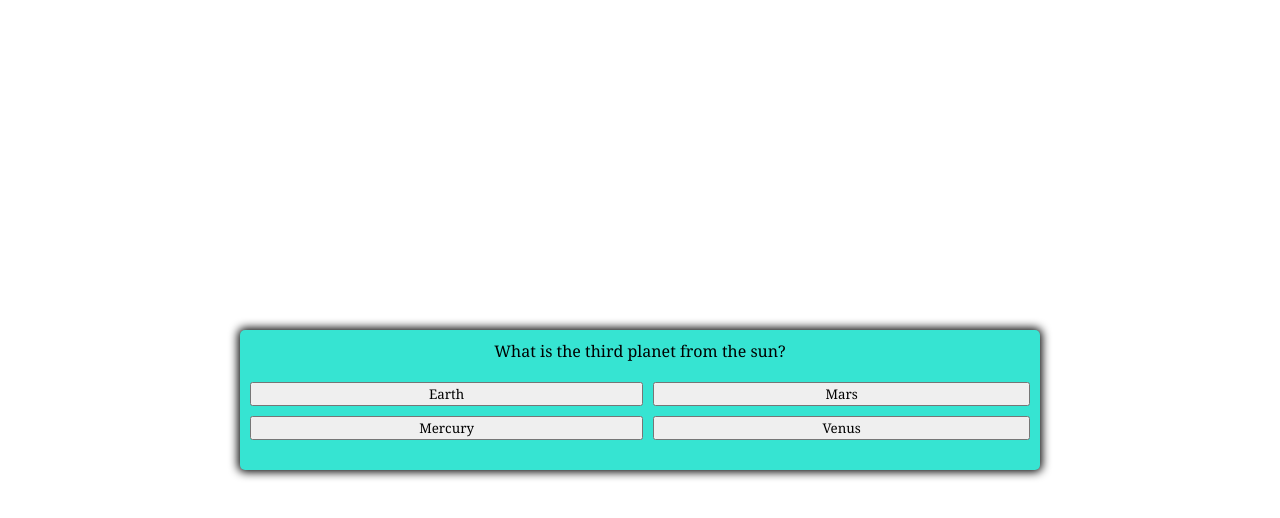
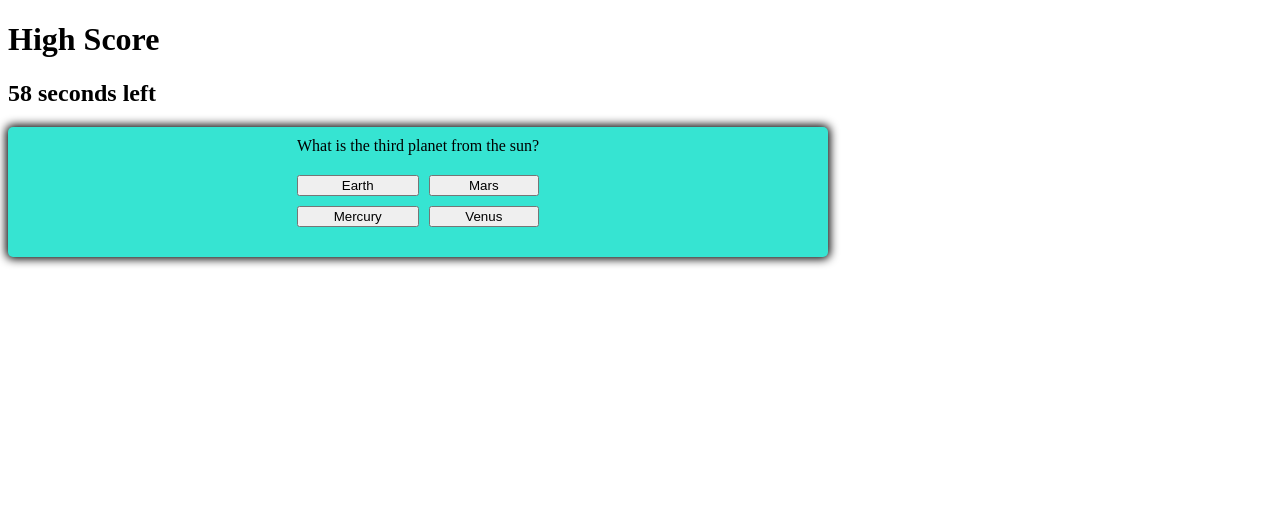
Before and after one commit to Korbin-Sargent/Coding-Quiz, a plain HTML site: page index.html in a window 1280 px wide. Both pictures are taken after a click on the button "Press Start to Begin the Quiz". Drawn offline with Linux system fonts and the light colour scheme.

Commit message:
Created timer and added code for local storage of user scores

```diff
--- a/index.html
+++ b/index.html
@@ -7,6 +7,10 @@
     <link rel="stylesheet" href="style.css" />
     <title>Quiz Time!</title>
   </head>
+  <header>
+    <h1 id="high-score">High Score</h2>
+    <h2 id="timer"></h2>
+  </header>
   <body>
     <div class="container">
       <div id="question-container" class="hide">
@@ -14,13 +18,12 @@
         <div id="answer-buttons" class="answer-grid"></div>
       </div>
       <div id="display-score" class="hide">
-        <h2>Complete!</h2>
+        <h3>Complete!</h3>
         <p id="userScore"></p>
       </div>
       <button id="startButton" class="startButton controls">
         Press Start to Begin the Quiz
       </button>
-      <!-- <button id="next-btn" class="next-btn hide">Next</button> -->
     </div>
   </body>
   <!-- <script src="https://ajax.googleapis.com/ajax/libs/jquery/3.5.1/jquery.min.js"></script> -->
--- a/script.js
+++ b/script.js
@@ -1,3 +1,5 @@
+var quizTimer = document.getElementById("timer");
+var secondsLeft = 60;
 var correctAnswerCount = 0;
 var userScore = document.getElementById("userScore");
 var displayScore = document.getElementById("display-score");
@@ -12,7 +14,7 @@ var localStorageContents = JSON.parse(localStorage.getItem("userScore"));
 console.log(localStorageContents);
 // var previousHighScore;
 if (localStorageContents !== null) {
-  let previousHighScore = localStorageContents;
+  var previousHighScore = localStorageContents;
 } else {
   previousHighScore = [];
 }
@@ -67,7 +69,24 @@ function startQuiz() {
   questionContainerEl.classList.remove("hide");
   currentQuestionIndex = 0;
   correctAnswerCount = 0;
+  secondsLeft = 60;
   setNextQuestion();
+  setTime();
+}
+
+function setTime() {
+  // Sets interval in variable
+  var timerInterval = setInterval(function () {
+    secondsLeft--;
+    quizTimer.textContent = secondsLeft + " seconds left";
+
+    if (secondsLeft === 0 || currentQuestionIndex === 4) {
+      // Stops execution of action at set interval
+      clearInterval(timerInterval);
+      // Calls function to end the quiz
+      endGame();
+    }
+  }, 1000);
 }
 
 function setNextQuestion() {
@@ -104,7 +123,10 @@ function selectAnswer(event) {
     selectedButton.textContent == questions[currentQuestionIndex].correctAnswer
   ) {
     correctAnswerCount += 5;
+  } else {
+    secondsLeft = secondsLeft - 10;
   }
+
   console.log(correctAnswerCount);
   if (questions.length > currentQuestionIndex + 1) {
     currentQuestionIndex++;
--- a/style.css
+++ b/style.css
@@ -1,21 +1,31 @@
-*,
-*::before,
-*::after {
-  box-sizing: border-box;
-  font-family: Georgia, "Times New Roman", Times, serif;
+header {
+  position: relative;
+}
+h2 {
+  display: flex;
+  justify-content: left;
+}
+
+/*
+#high-score {
+  align-items: top;
+  justify-content: left;
 }
 
 body {
-  padding: 0;
+    padding: 0;
   width: 100vw;
   height: 100vh;
   margin: 0;
   display: flex;
   justify-content: center;
   align-items: center;
-}
+} */
 
 .container {
+  display: flex;
+  align-items: center;
+  justify-content: center;
   width: 800px;
   max-width: 80%;
   background-color: rgb(54, 228, 210);
@@ -23,11 +33,11 @@ body {
   padding: 10px;
   box-shadow: 0 0 10px 2px;
 }
-
+/*
 #question {
   display: flex;
   justify-content: center;
-}
+} */
 
 .answer-grid {
   display: grid;
@@ -40,7 +50,12 @@ body {
   display: none;
 }
 
-/* .startButton {
-  display: flex;
+.startButton {
   justify-content: center;
+}
+/* *,
+*::before,
+*::after {
+box-sizing: border-box;
+  font-family: Georgia, "Times New Roman", Times, serif;
 } */
```
